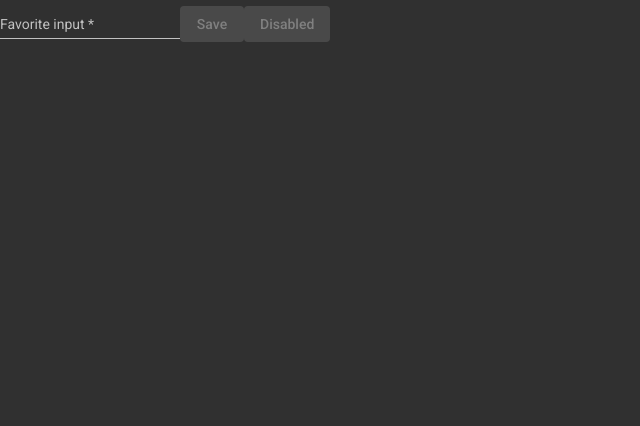
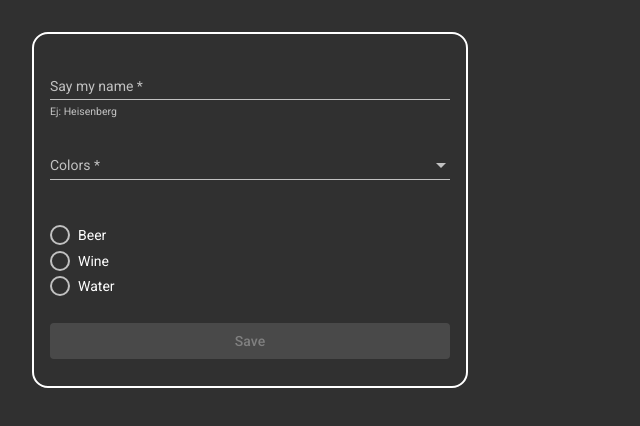
Before and after one commit to EstebanDev89/myhotel, an Angular app: page /crud in a window 1280 px wide. Shown: the top 426 px of the page, without its empty margins (0-640 px from the left). Built offline with nearby package versions, Linux system fonts and the light colour scheme.

Commit message:
feature: crud maquetation

```diff
--- a/src/app/app.module.ts
+++ b/src/app/app.module.ts
@@ -6,6 +6,8 @@ import { ReactiveFormsModule } from "@angular/forms";
 import { BrowserAnimationsModule } from '@angular/platform-browser/animations';
 import { CrudComponent } from './pages/crud/crud.component';
 import { MaterialModule } from './material.module';
+import { DatePipe } from '@angular/common';
+
 
 @NgModule({
   declarations: [
@@ -19,7 +21,7 @@ import { MaterialModule } from './material.module';
     BrowserAnimationsModule,
     MaterialModule,
   ],
-  providers: [],
+  providers: [DatePipe],
   bootstrap: [AppComponent]
 })
 export class AppModule { }
--- a/src/app/material.module.ts
+++ b/src/app/material.module.ts
@@ -2,10 +2,14 @@ import { NgModule } from '@angular/core';
 import { CommonModule } from '@angular/common';
 import { MatButtonModule } from '@angular/material/button';
 import { MatInputModule } from '@angular/material/input';
+import { MatSelectModule } from '@angular/material/select';
+import { MatRadioModule } from '@angular/material/radio';
 
 const modules = [
   MatButtonModule,
-  MatInputModule
+  MatInputModule,
+  MatSelectModule,
+  MatRadioModule
 ];
 
 @NgModule({
--- a/src/app/pages/crud/crud.component.html
+++ b/src/app/pages/crud/crud.component.html
@@ -1,10 +1,32 @@
 <section>
   <form [formGroup]="crudForm" (ngSubmit)="onSubmit()">
+
     <mat-form-field>
-      <mat-label>Favorite input</mat-label>
-      <input matInput placeholder="An Input" formControlName="firstInput">
+      <mat-label>Say my name</mat-label>
+      <input matInput  autocomplete="off" type="text" placeholder="Name" formControlName="name">
+      <mat-hint>Ej: Heisenberg</mat-hint>
     </mat-form-field>
+
+    <mat-form-field>
+      <mat-label>Colors</mat-label>
+      <mat-select  formControlName="colors">
+        <mat-option *ngFor="let color of colors" [value]="color">
+          <div class="color">
+            <div class="square" [style.backgroundColor]="color"></div>
+            <div class="name">{{color}}</div>
+          </div>
+        </mat-option>
+      </mat-select>
+    </mat-form-field>
+
+    <mat-radio-group aria-label="Select an option" formControlName="color">
+      <mat-radio-button value="green">Beer</mat-radio-button>
+      <mat-radio-button value="yellow">Wine</mat-radio-button>
+      <mat-radio-button value="red">Water</mat-radio-button>
+    </mat-radio-group>
+
     <button mat-flat-button color="primary" type="submit" [disabled]="!crudForm.valid">Save</button>
-    <button mat-flat-button disabled>Disabled</button>
+
+    <!-- {{crudForm.value | json}} -->
   </form>
 </section>
--- a/src/app/pages/crud/crud.component.scss
+++ b/src/app/pages/crud/crud.component.scss
@@ -0,0 +1,36 @@
+
+form{
+  display: flex;
+  flex-direction: column;
+  justify-content: space-around;
+  height: 20rem;
+  width: 25rem;
+  margin: 2rem;
+  padding: 1rem;
+  border: solid 0.13rem #ffffff;
+  border-radius: 1rem;
+}
+
+.color {
+  display: flex;
+  flex-direction: row;
+
+  .square{
+    border-radius: 0.3rem;
+    height: 2rem;
+    width: 3rem;
+    border: #ffffff solid 0.13rem;
+    margin-right: 1rem;
+  }
+
+  .name{
+    font-weight: bold;
+  }
+}
+
+mat-radio-group {
+  display: flex;
+  flex-direction: column;
+  height: 5rem;
+  justify-content: space-evenly;
+}
--- a/src/app/pages/crud/crud.component.ts
+++ b/src/app/pages/crud/crud.component.ts
@@ -1,5 +1,6 @@
 import { Component, OnInit } from '@angular/core';
 import { FormControl, FormGroup, Validators } from '@angular/forms';
+import { DatePipe } from '@angular/common';
 
 @Component({
   selector: 'app-crud',
@@ -7,15 +8,25 @@ import { FormControl, FormGroup, Validators } from '@angular/forms';
   styleUrls: ['./crud.component.scss'],
 })
 export class CrudComponent implements OnInit {
+
+  // TODO put in service observable
+  colors = [ "#00FFFF", "#000000", "#0000FF", "#FF00FF", "#808080", "#008000", "#00FF00", "#800000", "#000080", "#808000", "#800080", "#FF0000", "#C0C0C0", "#008080", "#FFFFFF", "#FFFF00" ];
+  created = this.datePipe.transform(new Date(), 'M-d-yy, h:mm a');
+
+
   crudForm = new FormGroup({
-    firstInput: new FormControl("", Validators.required),
+    name: new FormControl("", Validators.required),
+    colors: new FormControl("", Validators.required),
+    color: new FormControl("", Validators.required),
   });
 
-  constructor() {}
+  constructor(private datePipe: DatePipe) {}
 
-  ngOnInit(): void {}
+  ngOnInit(): void { }
 
   onSubmit() {
+
     if (!this.crudForm.valid) return;
+    console.log(this.crudForm.value);
   }
 }
--- a/src/styles.scss
+++ b/src/styles.scss
@@ -1,4 +1,5 @@
 /* You can add global styles to this file, and also import other style files */
 
-html, body { height: 100%;   background-color: #303030; }
+html, body { height: 100%;   background-color: #303030; color:#ffffff; }
+input { color: #ffffff !important; background-color: #303030 !important;  }
 body { margin: 0; font-family: Roboto, "Helvetica Neue", sans-serif; }
```
Also changed, not shown: src/app/models/Foo.model.ts (added, +7 -0 lines).
